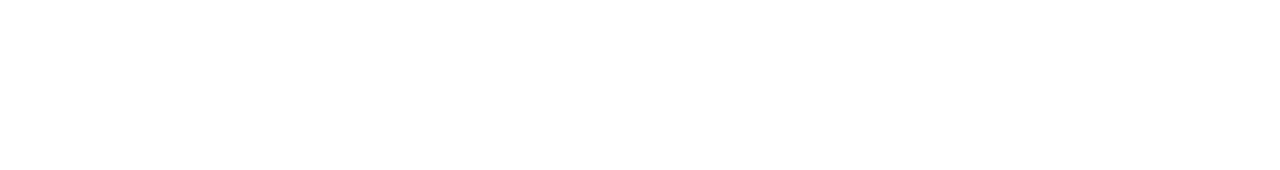
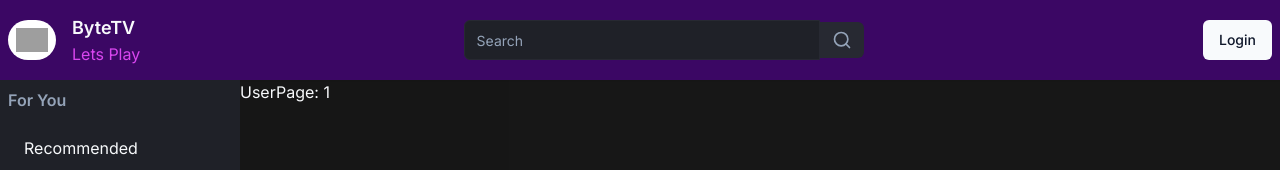
Before and after one commit to Sudhanshu-Bharti/bytetv, a Next.js app: page /1 in a window 1280 px wide. Before the commit this address had no page. Shown: the top 170 px of the page. Built offline with nearby package versions, Linux system fonts and the light colour scheme; no server answers; the database is empty; grey boxes are pictures that could not be loaded.

Commit message:
Create page.tsx

```diff
--- /dev/null
+++ b/app/(browse)/[username]/page.tsx
@@ -0,0 +1,15 @@
+import React from 'react'
+
+interface UserPageProps{
+    params:{
+        username: string
+    }
+}
+
+const UserPage = ({params}: UserPageProps) => {
+  return (
+    <div className='ml-60'>UserPage: {params.username}</div>
+  )
+}
+
+export default UserPage
```
